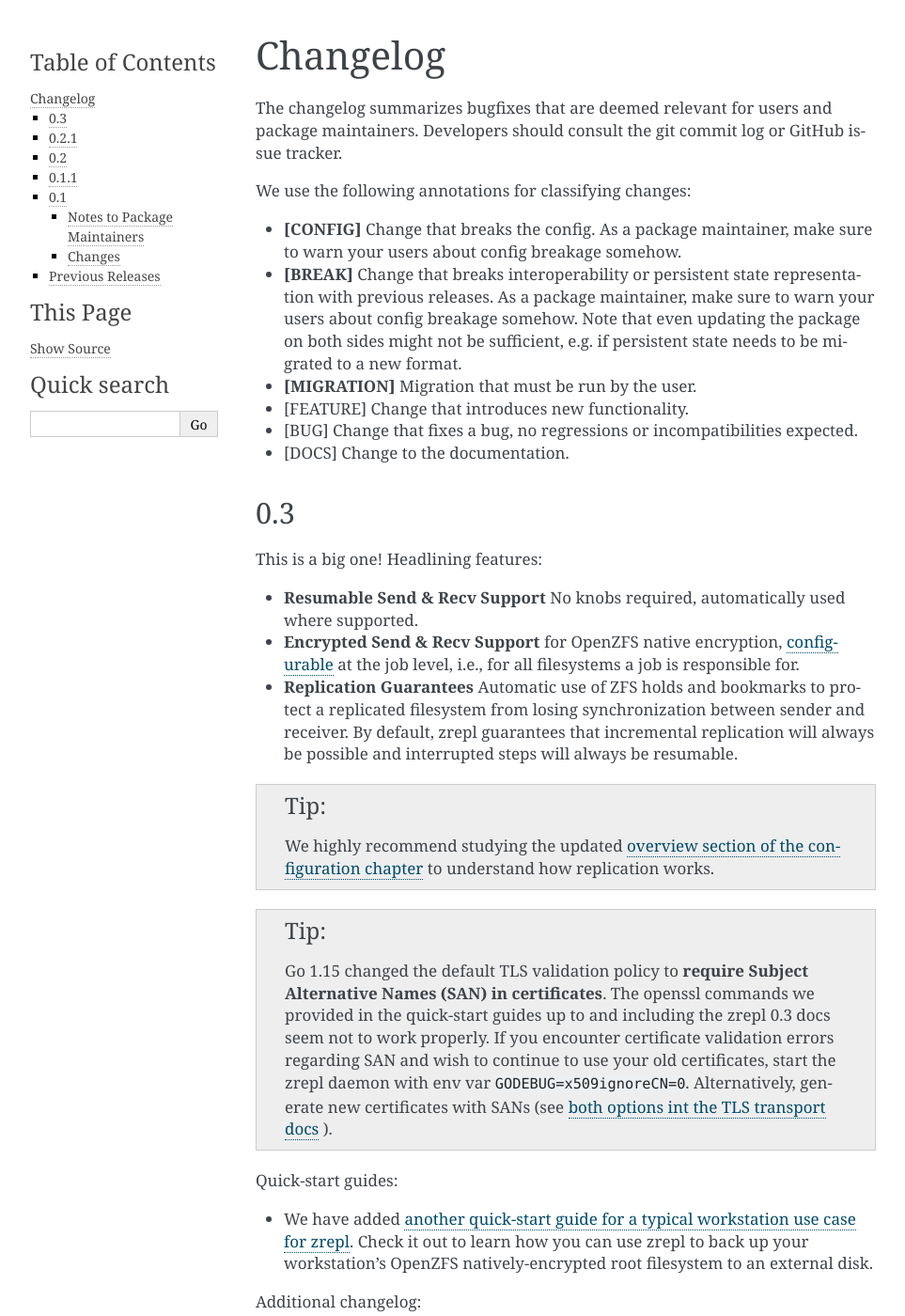
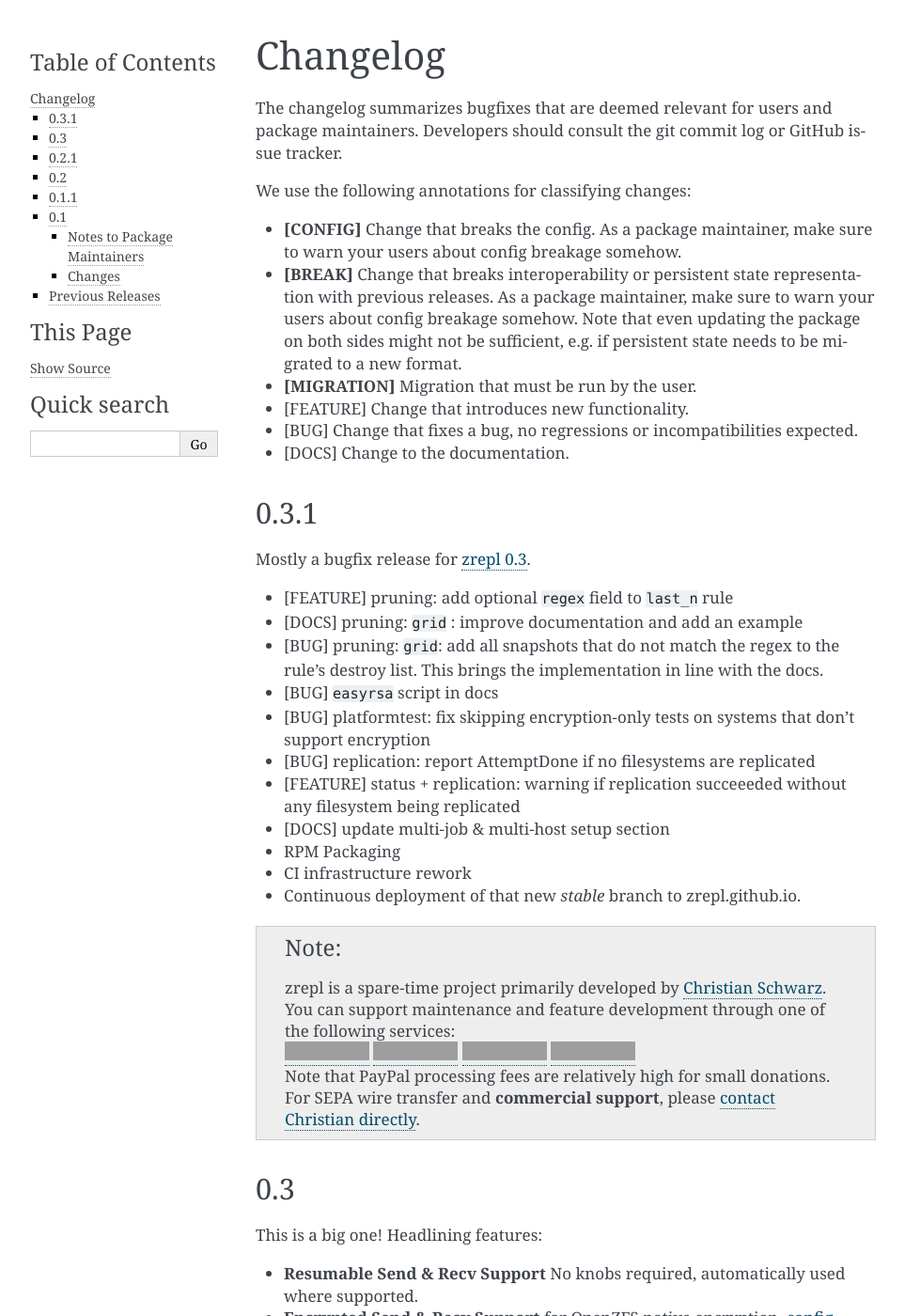
Before and after one commit to zrepl/zrepl, a Sphinx documentation site: the page built from docs/changelog.rst, in a window 1280 px wide and 1400 px high. Shown: the whole window at 94% size, without its empty margins (148-1111 px from the left). Built offline with Sphinx 7.4.7, drawn with Linux system fonts in a browser that asks for light colours; pages that are not in the unit, such as notebooks, are missing from menus; the version number could not be read and is left out; cross-references to code outside the pages are shown as plain code; some of the changed text lies outside the part shown; grey boxes are pictures that could not be loaded.

Commit message:
docs: 0.3.1 changelog

```diff
--- a/docs/changelog.rst
+++ b/docs/changelog.rst
@@ -26,6 +26,33 @@
 * |feature| Change that introduces new functionality.
 * |bugfix| Change that fixes a bug, no regressions or incompatibilities expected.
 * |docs| Change to the documentation.
+
+0.3.1
+-----
+
+Mostly a bugfix release for :ref:`zrepl 0.3 <release-0.3>`.
+
+* |feature| pruning: add optional ``regex`` field to ``last_n`` rule
+* |docs| pruning: ``grid`` : improve documentation and add an example
+* |bugfix| pruning: ``grid``:  add all snapshots that do not match the regex to the rule's destroy list.
+  This brings the implementation in line with the docs.
+* |bugfix| ``easyrsa`` script in docs
+* |bugfix| platformtest: fix skipping encryption-only tests on systems that don't support encryption
+* |bugfix| replication: report AttemptDone if no filesystems are replicated
+* |feature| status + replication: warning if replication succeeeded without any filesystem being replicated
+* |docs| update multi-job & multi-host setup section
+* RPM Packaging
+* CI infrastructure rework
+* Continuous deployment of that new `stable` branch to zrepl.github.io.
+
+.. NOTE::
+   |  zrepl is a spare-time project primarily developed by `Christian Schwarz <https://cschwarz.com>`_.
+   |  You can support maintenance and feature development through one of the following services:
+   |  |Donate via Patreon| |Donate via GitHub Sponsors| |Donate via Liberapay| |Donate via PayPal|
+   |  Note that PayPal processing fees are relatively high for small donations.
+   |  For SEPA wire transfer and **commercial support**, please `contact Christian directly <https://cschwarz.com>`_.
+
+.. _release-0.3:
 
 0.3
 ---
```
Also changed, not shown: other parts of docs/changelog.rst (+0 -7 lines).
